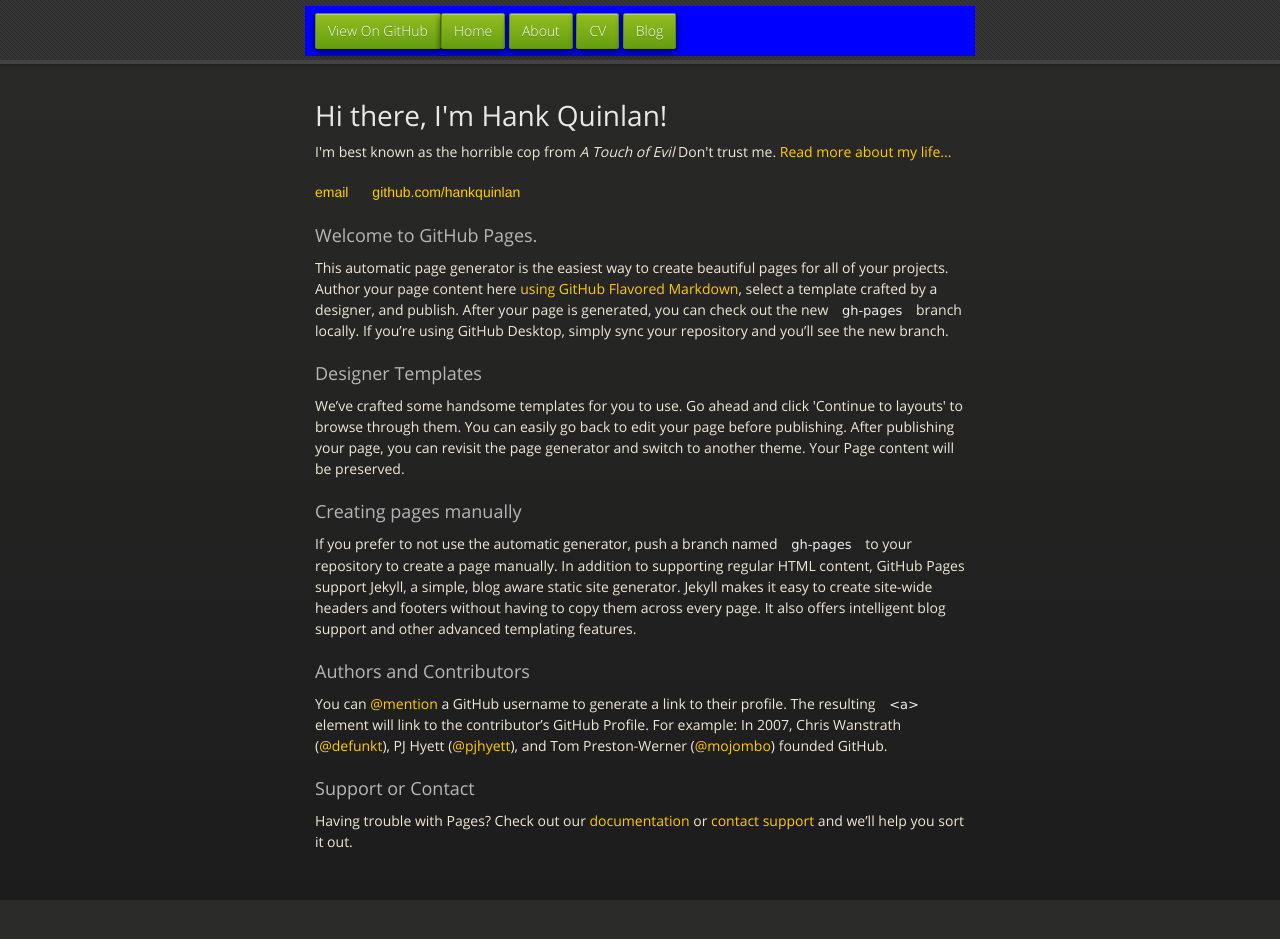
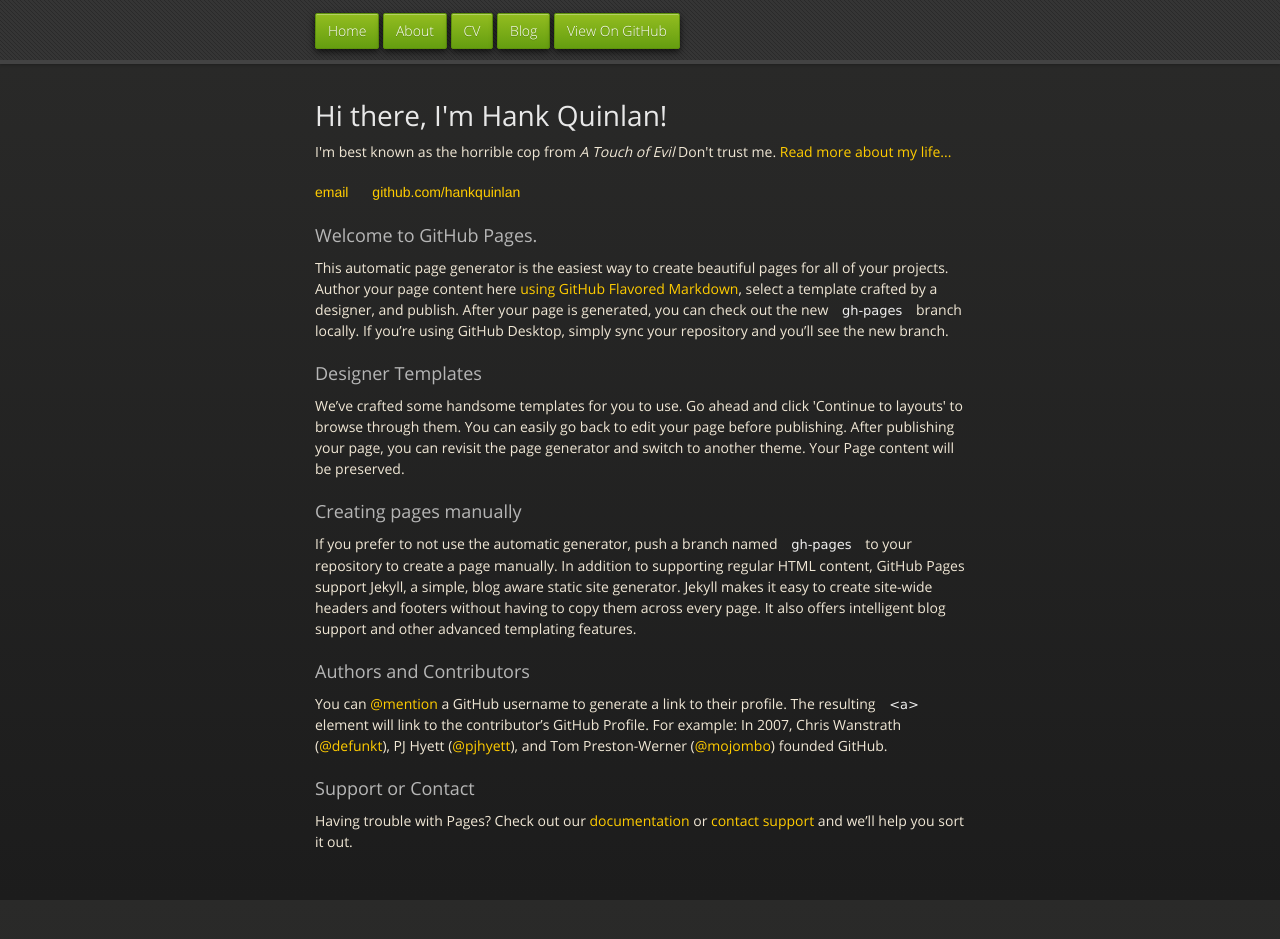
Before and after one commit to ntuanhung/ntuanhung.github.io, a Jekyll site: the page built from index.html, in a window 1280 px wide and 962 px high. Shown: the top 939 px of the window. Built offline with Jekyll 4.4.1, drawn with Linux system fonts in a browser that asks for light colours; nearby versions of some CDN libraries.

Commit message:
Update styles.css

```diff
--- a/stylesheets/styles.css
+++ b/stylesheets/styles.css
@@ -712,7 +712,6 @@ dt {
   max-width: 650px;
   margin: 0 auto;
   padding: 0 10px;
-  background: blue;
   margin: 6px auto;
 }
 #header nav li {
@@ -767,7 +766,6 @@ dt {
   box-shadow: inset 0px 1px 1px rgba(0, 0, 0, 0.2), 0px 1px 0px rgba(0, 0, 0, 0);
 }
 #header nav li.fork {
-  float: left;
   margin-left: 0px;
 }
 #header nav li.downloads {
```
